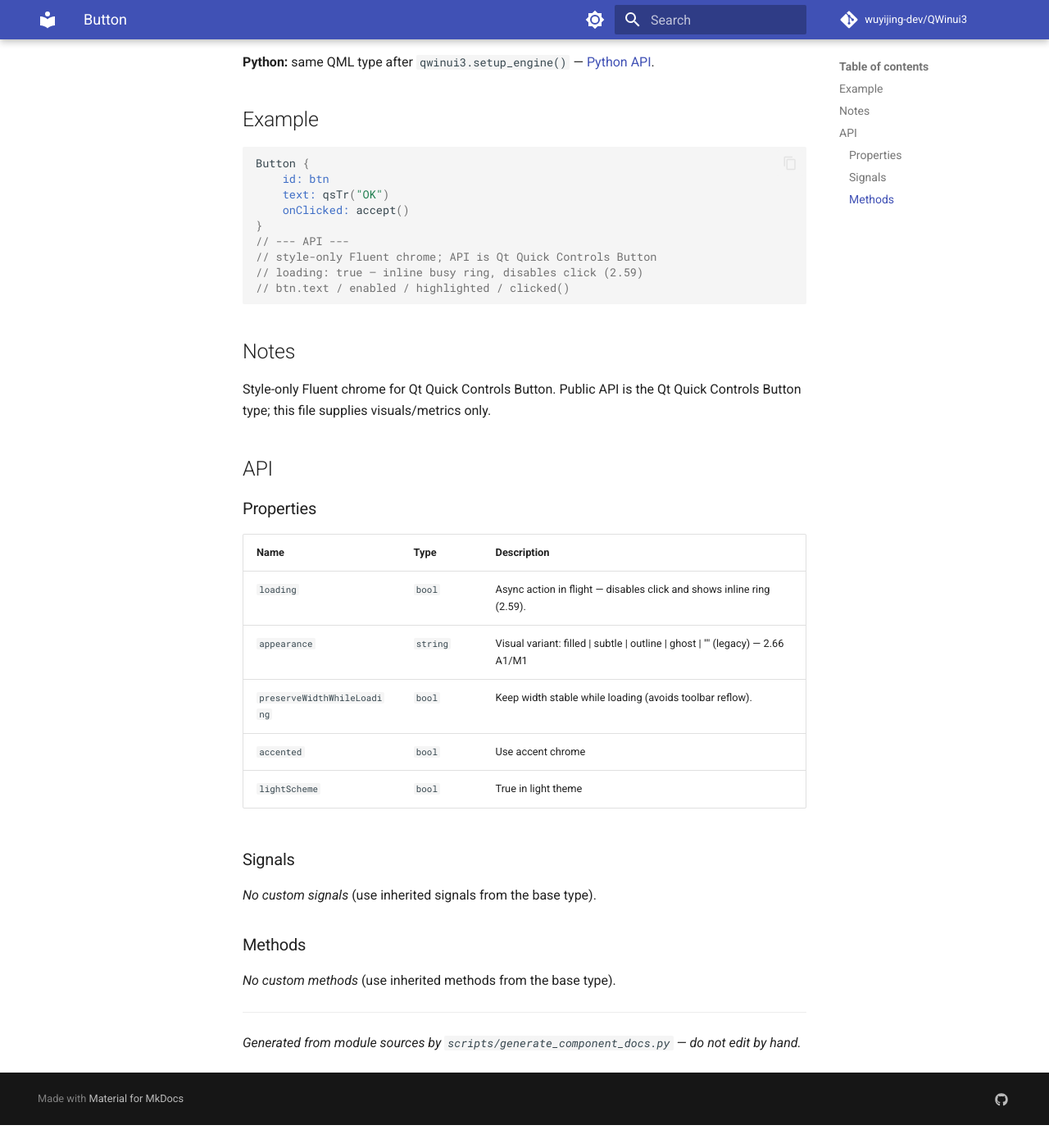
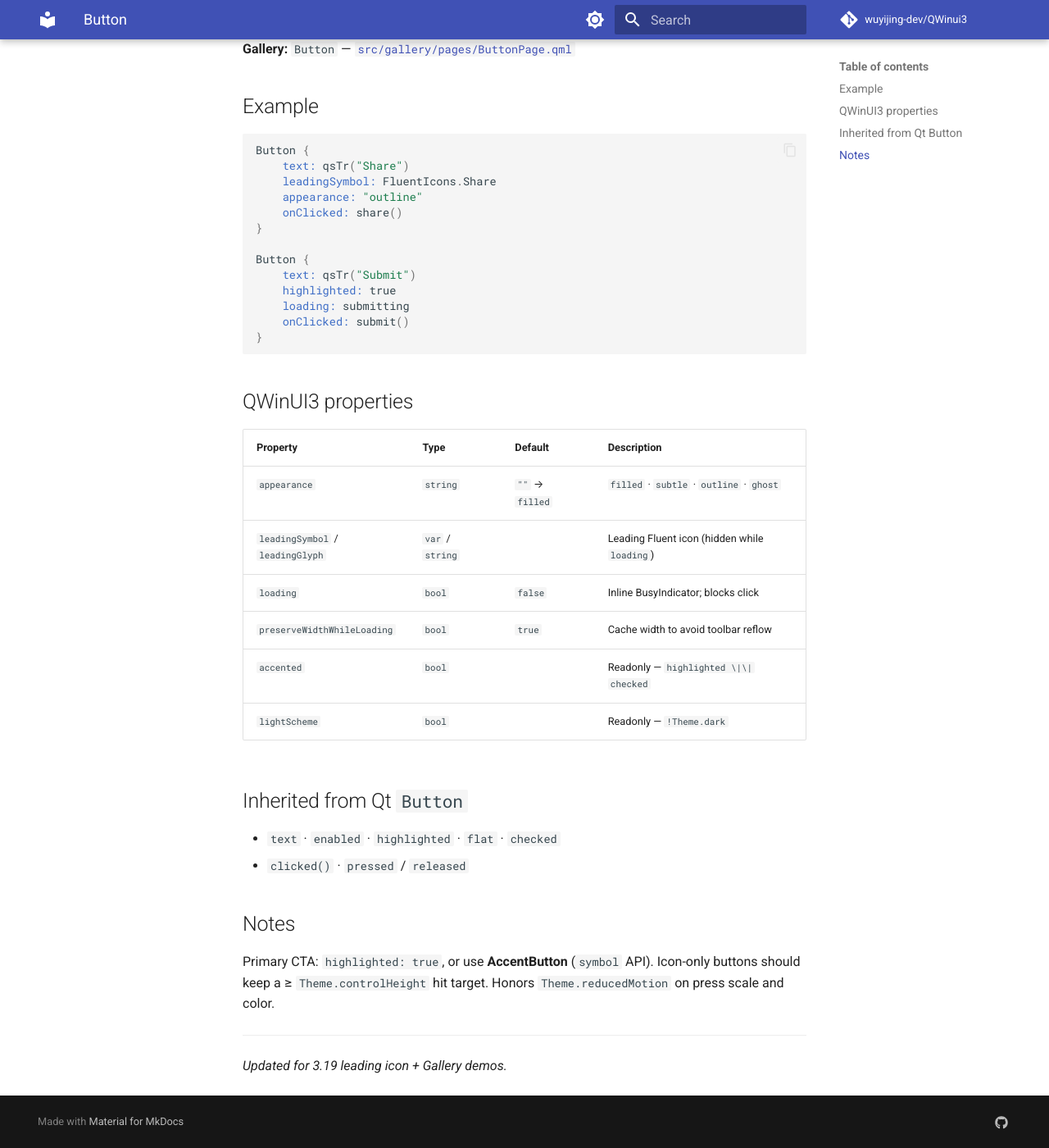
Before and after one commit to wuyijing-dev/QWinui3, an MkDocs documentation site: the page built from docs/components/Button.md, in a window 1280 px wide and 1400 px high, scrolled down 373 px. Shown: the whole window at 82% size. Built offline with MkDocs 1.6.1 and Material for MkDocs 9.7.7, drawn with Linux system fonts in a browser that asks for light colours; comment, search, counter and statistics services are not loaded; before the commit the page ends 1745 px from its top, so only the background shows below that; some of the changed text lies outside the part shown.

Commit message:
Ship 3.19 Button leading icon and WinUI Gallery demos.
Expose leadingSymbol on Style Button and replace thin spot-check samples with appearance, accent, icon, and interactive loading demos.

````diff
--- a/CMakeLists.txt
+++ b/CMakeLists.txt
@@ -17,7 +17,7 @@
 
 # Product version is X.YY (two-digit minor), e.g. 1.00, 1.01, 1.10.
 # Git tags / packages use v${QWINUI3_VERSION}. CMake needs major.minor.patch.
-set(QWINUI3_VERSION "3.18")
+set(QWINUI3_VERSION "3.19")
 if(NOT QWINUI3_VERSION MATCHES "^[0-9]+\\.[0-9][0-9]$")
     message(FATAL_ERROR "QWINUI3_VERSION must be X.YY (two-digit minor), got '${QWINUI3_VERSION}'")
 endif()
--- a/docs/components/Button.md
+++ b/docs/components/Button.md
@@ -1,55 +1,52 @@
 # Button
 
-Fluent Button with WinUI stroke / fill / focus chrome.
+Fluent / WinUI 3 Button with appearances, optional leading icon, accent chrome, and loading state.
 
 `import QtQuick.Controls.QWinUI3` · [`src/style/QWinUI3/Button.qml`](https://github.com/wuyijing-dev/QWinui3/blob/master/src/style/QWinUI3/Button.qml)
 
-**Category:** Styled controls · **Library:** v2.81
+**Category:** Styled controls · **Library:** v3.19
 
 [← Component index](../components.md)
 
 **Gallery:** `Button` — [`src/gallery/pages/ButtonPage.qml`](https://github.com/wuyijing-dev/QWinui3/blob/master/src/gallery/pages/ButtonPage.qml)
 
-**Python:** same QML type after `qwinui3.setup_engine()` — [Python API](../python-api.md).
-
 ## Example
 
 ```qml
 Button {
-    id: btn
-    text: qsTr("OK")
-    onClicked: accept()
+    text: qsTr("Share")
+    leadingSymbol: FluentIcons.Share
+    appearance: "outline"
+    onClicked: share()
 }
-// --- API ---
-// style-only Fluent chrome; API is Qt Quick Controls Button
-// loading: true — inline busy ring, disables click (2.59)
-// btn.text / enabled / highlighted / clicked()
+
+Button {
+    text: qsTr("Submit")
+    highlighted: true
+    loading: submitting
+    onClicked: submit()
+}
 ```
+
+## QWinUI3 properties
+
+| Property | Type | Default | Description |
+|----------|------|---------|-------------|
+| `appearance` | `string` | `""` → `filled` | `filled` · `subtle` · `outline` · `ghost` |
+| `leadingSymbol` / `leadingGlyph` | `var` / `string` | | Leading Fluent icon (hidden while `loading`) |
+| `loading` | `bool` | `false` | Inline BusyIndicator; blocks click |
+| `preserveWidthWhileLoading` | `bool` | `true` | Cache width to avoid toolbar reflow |
+| `accented` | `bool` | | Readonly — `highlighted \|\| checked` |
+| `lightScheme` | `bool` | | Readonly — `!Theme.dark` |
+
+## Inherited from Qt `Button`
+
+- `text` · `enabled` · `highlighted` · `flat` · `checked`
+- `clicked()` · `pressed` / `released`
 
 ## Notes
 
-Style-only Fluent chrome for Qt Quick Controls Button.
-Public API is the Qt Quick Controls Button type; this file supplies visuals/metrics only.
-
-## API
-
-### Properties
-
-| Name | Type | Description |
-| --- | --- | --- |
-| `loading` | `bool` | Async action in flight — disables click and shows inline ring (2.59). |
-| `appearance` | `string` | Visual variant: filled \| subtle \| outline \| ghost \| "" (legacy) — 2.66 A1/M1 |
-| `preserveWidthWhileLoading` | `bool` | Keep width stable while loading (avoids toolbar reflow). |
-| `accented` | `bool` | Use accent chrome |
-| `lightScheme` | `bool` | True in light theme |
-
-### Signals
-
-_No custom signals_ (use inherited signals from the base type).
-
-### Methods
-
-_No custom methods_ (use inherited methods from the base type).
+Primary CTA: `highlighted: true`, or use **AccentButton** (`symbol` API). Icon-only buttons should keep a ≥ `Theme.controlHeight` hit target. Honors `Theme.reducedMotion` on press scale and color.
 
 ---
-*Generated from module sources by `scripts/generate_component_docs.py` — do not edit by hand.*
+*Updated for 3.19 leading icon + Gallery demos.*
````
Also changed, not shown: ROADMAP.md (+3 -3 lines), docs/roadmap.md (+1 -1 lines), docs/upgrade-notes.md (+19 -0 lines), 2 other files.
